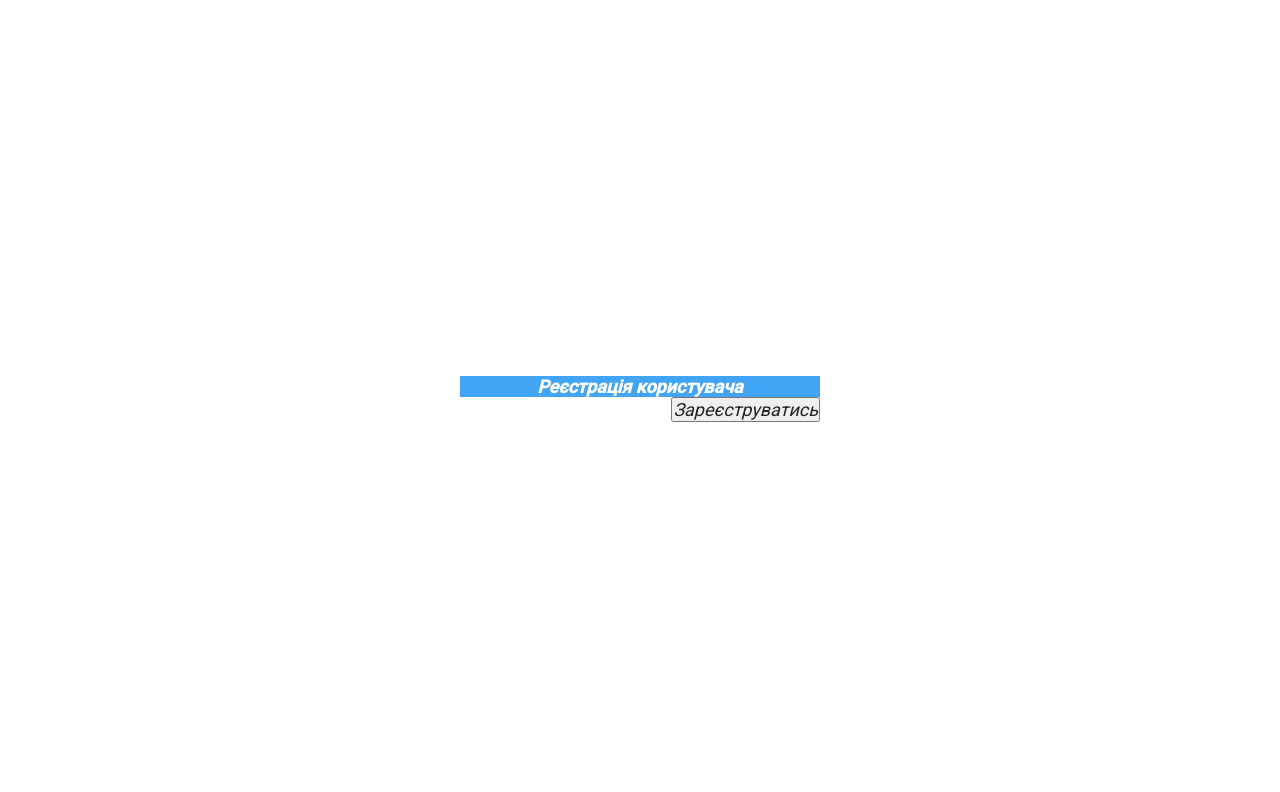
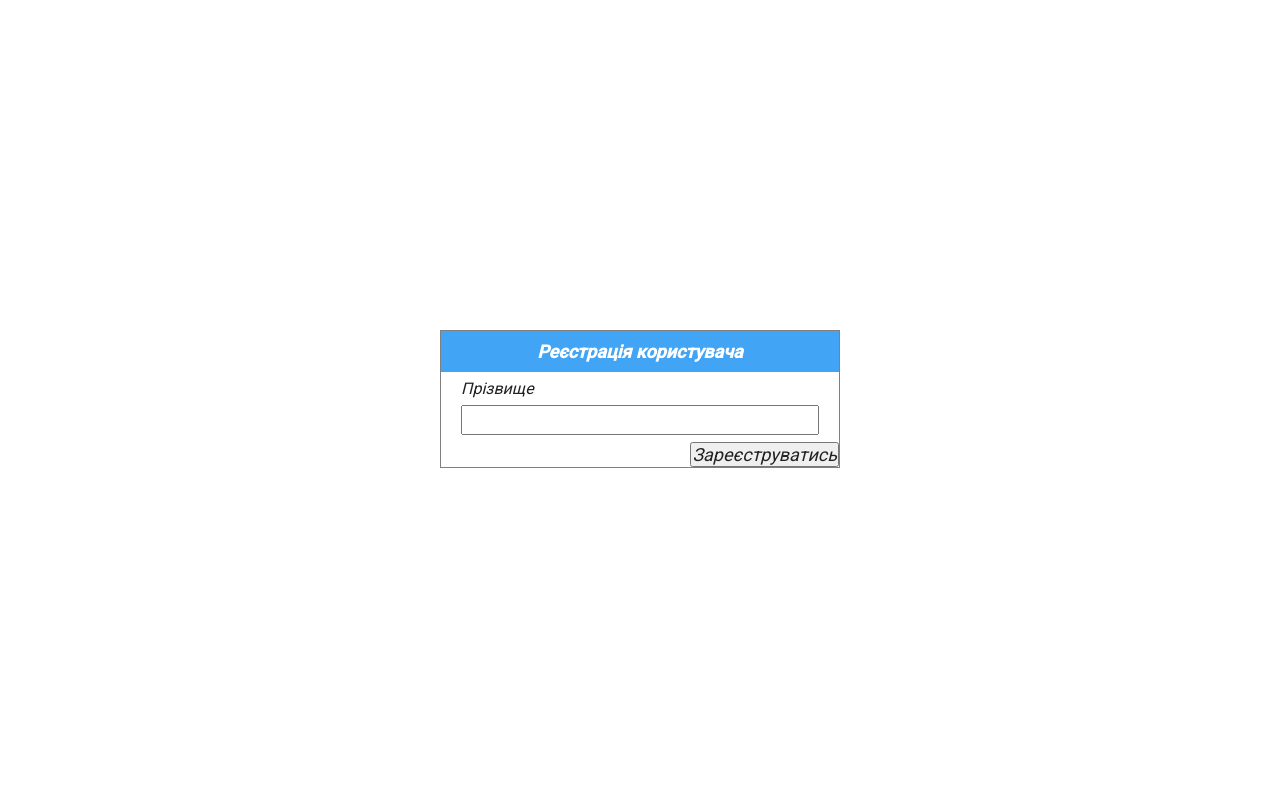
Before and after one commit to ShyraiDan/Web_Lab12, a plain HTML site: page task1/register.html in a window 1280 px wide. Shown: the part 60-852 px from the top of the page. Drawn offline with Linux system fonts and the light colour scheme; files whose address does not match are found by name.

Commit message:
Added surname input

```diff
--- a/task1/register.html
+++ b/task1/register.html
@@ -42,6 +42,11 @@
       <div class="form-container">
         <form action="" class="form">
           <div class="form__top">Реєстрація користувача</div>
+          <label>
+            Прізвище
+            <input type="text" />
+          </label>
+
           <button type="submit" class="form__btn">Зареєструватись</button>
         </form>
       </div>
--- a/task1/style.css
+++ b/task1/style.css
@@ -188,11 +188,12 @@ h1 {
 
 .form {
   width: 400px;
-  padding: 20px;
+  border: 1px solid gray;
 }
 
 .form__top {
   background-color: #41a4f5;
+  padding: 10px 20px;
   text-align: center;
   font-size: 18px;
   font-weight: bold;
@@ -202,6 +203,19 @@ h1 {
   float: right;
   color: #222;
   font-size: 18px;
+}
+
+label {
+  padding: 7px 20px;
+  display: flex;
+  flex-direction: column;
+  color: #222;
+}
+
+input {
+  margin-top: 7px;
+  height: 30px;
+  color: #222;
 }
 
 /* footer */
```
